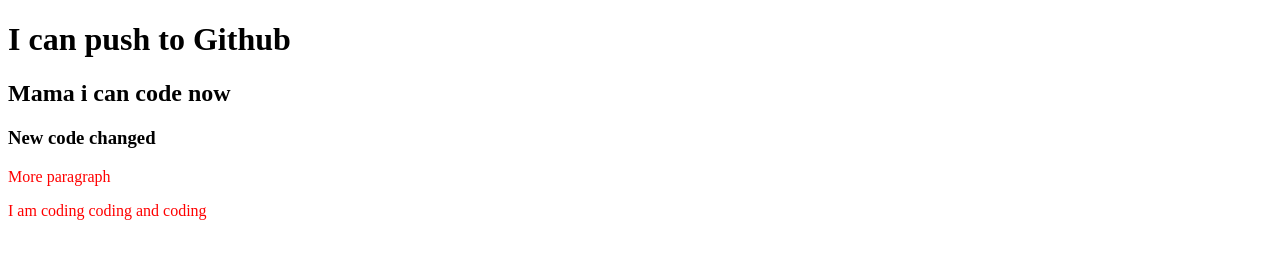
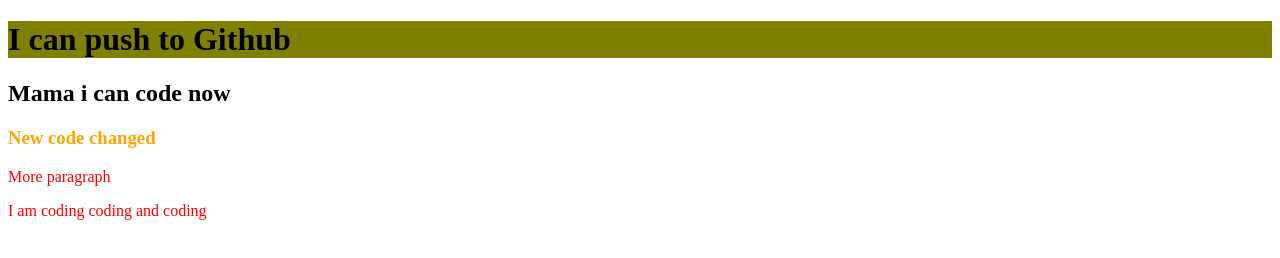
Before and after one commit to shaonsam/my_repo, a plain HTML site: page index.html in a window 1280 px wide. Drawn offline with Linux system fonts and the light colour scheme.

Commit message:
style css

```diff
--- a/style.css
+++ b/style.css
@@ -1,3 +1,10 @@
 p{
     color:red;
 }
+h1{
+    background-color:olive;
+}
+
+h3{
+    color: orange;
+}
```
